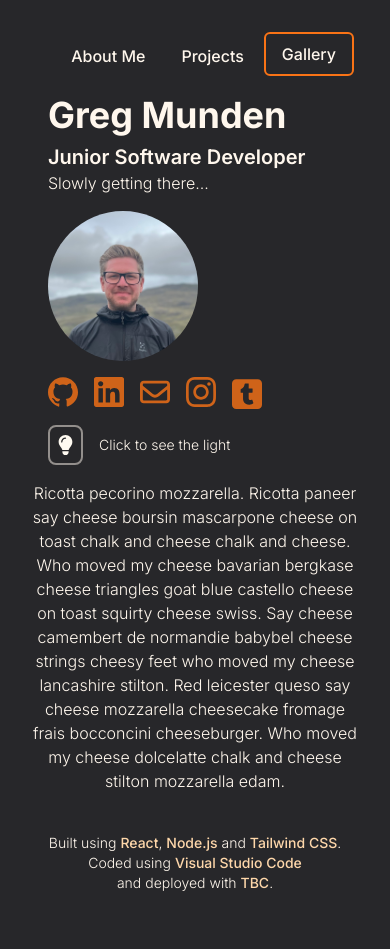
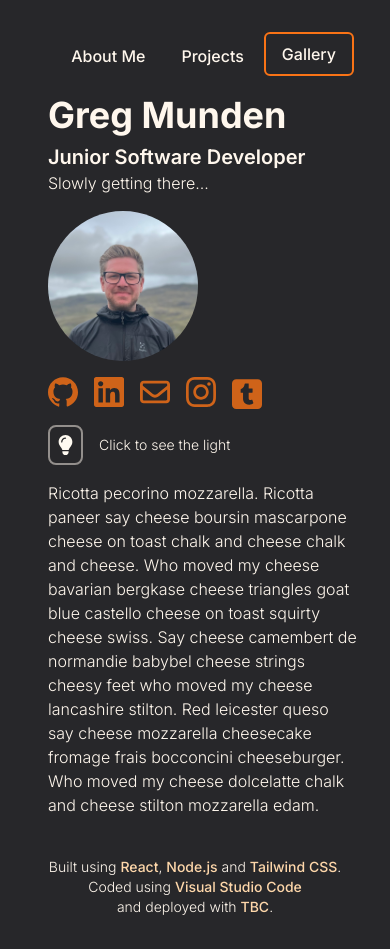
Before and after one commit to mundocalrisian/gm-portfolio, a React (Vite) app: page /gallery in a window 390 px wide. Before the commit the page ends 925 px from the top, so only its background shows below. Built offline with nearby package versions, Linux system fonts and the light colour scheme.

Commit message:
tweak padding and margins

```diff
--- a/src/components/about.jsx
+++ b/src/components/about.jsx
@@ -27,7 +27,7 @@ export default function About () {
     ]
 
     return (
-        <section className="md:w-3/5 lg:w-2/3  xl:w-[900px] md:pl-4 lg:pl-0 sm:mt-0 md:mt-4">
+        <section className="md:w-3/5 lg:w-2/3  xl:w-[900px] pl-4  lg:pl-0 sm:mt-0 md:mt-4">
             <article className="text-left">
                 <h3 className="text-xl font-medium mb-4">Hello there, I'm Greg</h3>
                 <p> Recently, I've graduated from a 3 month Bootcamp with <a href="https://northcoders.com/"  target="_blank" rel="noreferrer noopener" className="font-medium text-zinc-700 dark:text-orange-200 hover:text-orange-500 dark:hover:text-orange-500">Northcoders</a>, marking the beginning of a journey to realise a long term dream of mine to become a <span className="font-medium text-zinc-700 dark:text-sky-200">Software Developer</span>.</p><br/>
--- a/src/components/gallery.jsx
+++ b/src/components/gallery.jsx
@@ -2,9 +2,9 @@
 export default function Gallery () {
 
     return (
-        <section className="md:w-3/5 lg:w-2/3  xl:w-[900px] sm:mt-0 md:mt-4 md:pl-4 lg:pl-0">
+        <section className="md:w-3/5 lg:w-2/3  xl:w-[900px] pl-4  lg:pl-0 sm:mt-0 md:mt-4">
 
-            <p>Ricotta pecorino mozzarella. Ricotta paneer say cheese boursin mascarpone cheese on toast chalk and cheese chalk and cheese. Who moved my cheese bavarian bergkase cheese triangles goat blue castello cheese on toast squirty cheese swiss. Say cheese camembert de normandie babybel cheese strings cheesy feet who moved my cheese lancashire stilton. Red leicester queso say cheese mozzarella cheesecake fromage frais bocconcini cheeseburger. Who moved my cheese dolcelatte chalk and cheese stilton mozzarella edam.</p>
+            <p className="text-left" >Ricotta pecorino mozzarella. Ricotta paneer say cheese boursin mascarpone cheese on toast chalk and cheese chalk and cheese. Who moved my cheese bavarian bergkase cheese triangles goat blue castello cheese on toast squirty cheese swiss. Say cheese camembert de normandie babybel cheese strings cheesy feet who moved my cheese lancashire stilton. Red leicester queso say cheese mozzarella cheesecake fromage frais bocconcini cheeseburger. Who moved my cheese dolcelatte chalk and cheese stilton mozzarella edam.</p>
         </section>
     )
 
```
